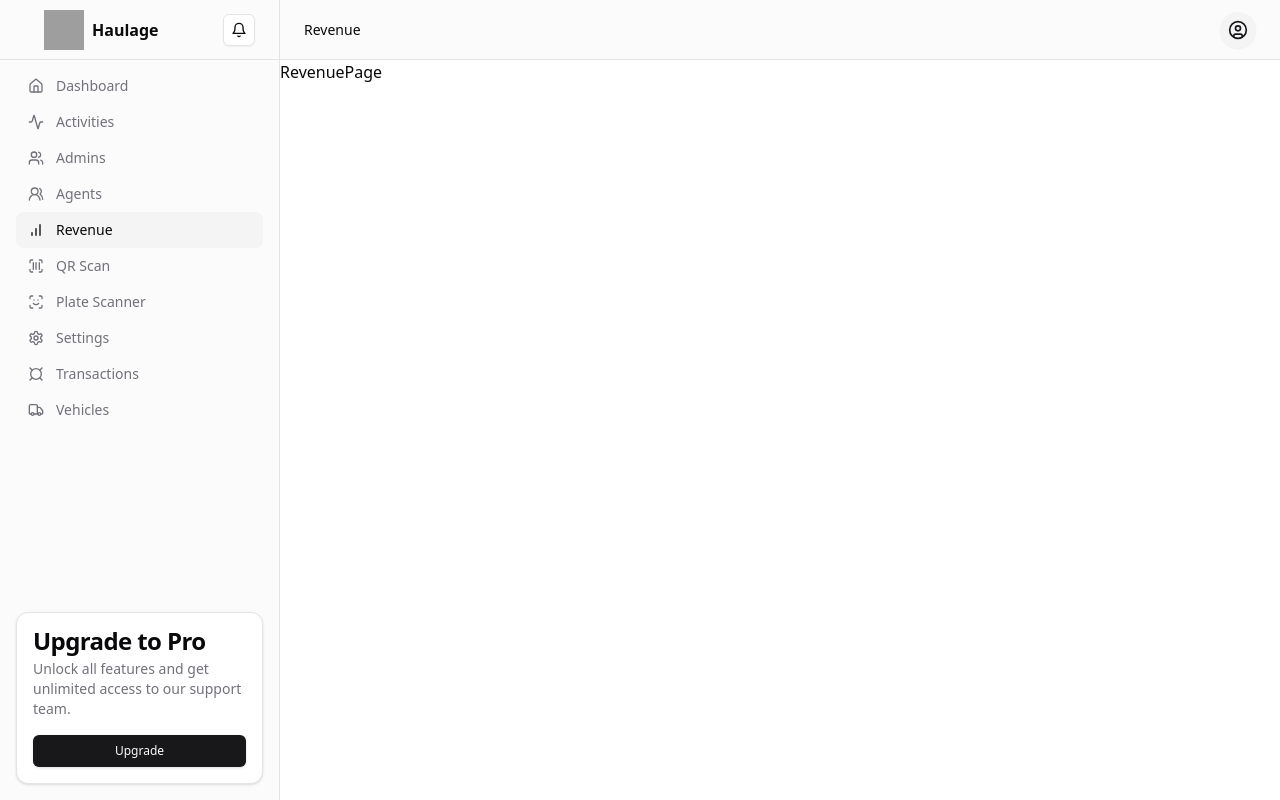
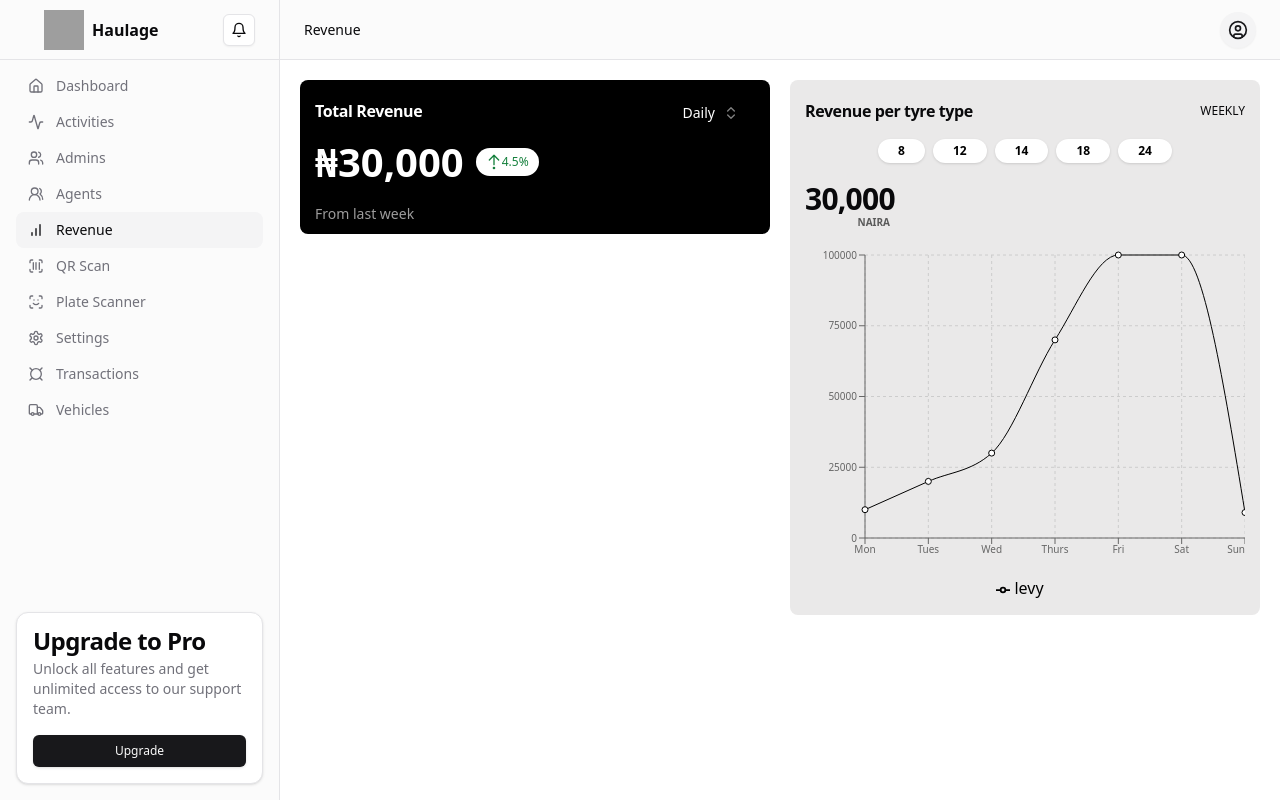
Before and after one commit to iisce/haulage, a Next.js app: page /revenue in a window 1280 px wide. Built offline with nearby package versions, Linux system fonts and the light colour scheme; grey boxes are pictures that could not be loaded.

Commit message:
revenue done??

```diff
--- a/app/(protected)/revenue/page.tsx
+++ b/app/(protected)/revenue/page.tsx
@@ -1,5 +1,10 @@
-import React from 'react';
+import RevenueSummary from "@/components/revenue-page/revenue-summary";
+import React from "react";
 
 export default function RevenuePage() {
-	return <div>RevenuePage</div>;
+  return (
+    <div className="px-[20px]  pt-[20px]">
+      <RevenueSummary />
+    </div>
+  );
 }
--- a/app/layout.tsx
+++ b/app/layout.tsx
@@ -20,10 +20,10 @@ export default function RootLayout({
 	children: React.ReactNode;
 }>) {
 	return (
-		<html lang='en'>
+    <html lang="en">
       <body
         className={cn(
-					'h-screen overflow-clip bg-background font-sans antialiased',
+          "h-screen  bg-background font-sans antialiased",
           ubuntu.variable
         )}
       >
--- /dev/null
+++ b/components/revenue-page/revenue-summary.tsx
@@ -0,0 +1,224 @@
+"use client";
+import React, { PureComponent } from "react";
+
+import { Check, ArrowUpFromDot, ChevronsUpDown } from "lucide-react";
+import {
+  LineChart,
+  Line,
+  XAxis,
+  YAxis,
+  CartesianGrid,
+  Tooltip,
+  Legend,
+  ResponsiveContainer,
+} from "recharts";
+
+import { cn } from "@/lib/utils";
+import { Button } from "@/components/ui/button";
+import {
+  Command,
+  CommandEmpty,
+  CommandGroup,
+  CommandInput,
+  CommandItem,
+  CommandList,
+} from "@/components/ui/command";
+import {
+  Popover,
+  PopoverContent,
+  PopoverTrigger,
+} from "@/components/ui/popover";
+import TyreButton from "./tyre-button";
+
+type IDURATION = {
+  value: string;
+  label: string;
+  price: string;
+};
+
+const DURATION: IDURATION[] = [
+  {
+    value: "Daily",
+    label: "Daily",
+    price: "30,000",
+  },
+  {
+    value: "Weekly",
+    label: "Weekly",
+    price: "100,000",
+  },
+  {
+    value: "Monthly",
+    label: "Monthly",
+    price: "300,000",
+  },
+  {
+    value: "Annually",
+    label: "Annually",
+    price: "500,000",
+  },
+  {
+    value: "Bi-annually",
+    label: "Bi-annually",
+    price: "900,000",
+  },
+];
+
+const data = [
+  {
+    name: "Mon",
+    levy: 10000,
+  },
+  {
+    name: "Tues",
+    levy: 20000,
+  },
+  {
+    name: "Wed",
+    levy: 30000,
+  },
+  {
+    name: "Thurs",
+    levy: 70000,
+  },
+  {
+    name: "Fri",
+    levy: 100000,
+  },
+  {
+    name: "Sat",
+    levy: 100000,
+  },
+  {
+    name: "Sun",
+    levy: 9000,
+  },
+];
+
+export default function RevenueSummary() {
+  const [open, setOpen] = React.useState(false);
+  const [value, setValue] = React.useState("");
+  return (
+    <div className="grid pb-3 grid-cols-1 lg:grid-cols-2 w-full gap-5">
+      <div className="bg-black h-[154px] rounded-lg p-[15px] ">
+        <div className="flex justify-between">
+          <h3 className="text-white  text-[16px]">Total Revenue</h3>
+          <div className="">
+            <Popover open={open} onOpenChange={setOpen}>
+              <PopoverTrigger asChild>
+                <Button
+                  role="combobox"
+                  aria-expanded={open}
+                  className=" bg-black text-white justify-between"
+                >
+                  {value
+                    ? DURATION.find((duration) => duration.value === value)
+                        ?.label
+                    : "Daily"}
+                  <ChevronsUpDown className="ml-2 h-4 w-4 shrink-0 opacity-50" />
+                </Button>
+              </PopoverTrigger>
+              <PopoverContent className="w-[200px] p-0">
+                <Command>
+                  <CommandList>
+                    <CommandEmpty>No duration found.</CommandEmpty>
+                    <CommandGroup>
+                      {DURATION.map((duration) => (
+                        <CommandItem
+                          key={duration.value}
+                          value={duration.value}
+                          onSelect={(currentValue) => {
+                            setValue(
+                              currentValue === value ? "" : currentValue
+                            );
+                            setOpen(false);
+                          }}
+                        >
+                          <Check
+                            className={cn(
+                              "mr-2 h-4 w-4",
+                              value === duration.value
+                                ? "opacity-100"
+                                : "opacity-0"
+                            )}
+                          />
+                          {duration.label}
+                        </CommandItem>
+                      ))}
+                    </CommandGroup>
+                  </CommandList>
+                </Command>
+              </PopoverContent>
+            </Popover>
+          </div>
+        </div>
+        <div className="flex items-center pt-[17px] gap-3">
+          <div>
+            <p className="text-white font-semibold text-[40px]">
+              <span>₦</span>
+              {value
+                ? DURATION.find((duration) => duration.value === value)?.price
+                : "30,000"}
+            </p>
+          </div>
+          <div>
+            <p className=" cursor-default bg-white text-green-700 px-[10px] flex items-center text-[12px] rounded-[40px] ">
+              <ArrowUpFromDot className="w-4 h-" />
+              4.5%{" "}
+            </p>
+          </div>
+        </div>
+        <p className="text-[#9d9c9c] text-[14px] ">From last week</p>
+      </div>
+      <div className="bg-[#eae9e9] rounded-lg p-[15px]">
+        <div className="flex justify-between w-full items-center">
+          <span className="">
+            <h3 className="text-[16px]">Revenue per tyre type</h3>
+          </span>
+          <span>
+            <p className="text-[12px]">WEEKLY</p>
+          </span>
+        </div>
+
+        <div className="flex gap-2 mt-[10px] flex-wrap justify-center">
+          <TyreButton tyre="8" />
+          <TyreButton tyre="12" />
+          <TyreButton tyre="14" />
+          <TyreButton tyre="18" />
+          <TyreButton tyre="24" />
+        </div>
+        <div className="flex w-[85px] mt-[20px] flex-col">
+          <h3 className="text-[30px]">30,000</h3>
+          <span className=" text-[#5a5a5a] text-[10px] text-right font-bold">
+            NAIRA
+          </span>
+        </div>
+        <ResponsiveContainer className={`w-[200px]`} width="100%" height={370}>
+          <LineChart
+            width={500}
+            height={300}
+            data={data}
+            margin={{
+              top: 25,
+              right: 0,
+              left: 0,
+              bottom: 0,
+            }}
+          >
+            <CartesianGrid strokeDasharray="3 3" />
+            <XAxis dataKey="name" fontSize="10px" />
+            <YAxis fontSize="10px" />
+            <Tooltip />
+            <Legend />
+            <Line
+              type="monotone"
+              dataKey="levy"
+              stroke="#000000"
+              activeDot={{ r: 4 }}
+            />
+          </LineChart>
+        </ResponsiveContainer>
+      </div>
+    </div>
+  );
+}
--- /dev/null
+++ b/components/revenue-page/tyre-button.tsx
@@ -0,0 +1,20 @@
+import React from "react";
+import { Button } from "../ui/button";
+
+export default function TyreButton({ tyre }: any) {
+  const [clicked, setClicked] = React.useState(true);
+  return (
+    <div>
+      <Button
+        onClick={() => setClicked(!clicked)}
+        className={
+          clicked
+            ? ` text-black hover:text-white h-6 font-semibold text-[12px] px-[20px] bg-white rounded-full cursor-pointer `
+            : `text-white bg-black rounded-full cursor-pointer h-6 font-semibold text-[12px] px-[20px]`
+        }
+      >
+        {tyre}
+      </Button>
+    </div>
+  );
+}
--- a/components/ui/command.tsx
+++ b/components/ui/command.tsx
@@ -117,7 +117,7 @@ const CommandItem = React.forwardRef<
   <CommandPrimitive.Item
     ref={ref}
     className={cn(
-      "relative flex cursor-default select-none items-center rounded-sm px-2 py-1.5 text-sm outline-none aria-selected:bg-accent aria-selected:text-accent-foreground data-[disabled]:pointer-events-none data-[disabled]:opacity-50",
+      "relative flex cursor-default select-none items-center rounded-sm px-2 py-1.5 text-sm outline-none aria-selected:bg-accent aria-selected:text-accent-foreground data-[disabled = 'true']:pointer-events-none data-[disabled = 'true']:opacity-50",
       className
     )}
     {...props}
--- a/package.json
+++ b/package.json
@@ -59,6 +59,7 @@
 		"react-hook-form": "^7.51.2",
 		"react-resizable-panels": "^2.0.16",
 		"react-webcam": "^7.2.0",
+		"recharts": "^2.12.5",
 		"sonner": "^1.4.41",
 		"tailwind-merge": "^2.2.2",
 		"tailwindcss-animate": "^1.0.7",
```
Also changed, not shown: 1 other file (tests, documents, lock files or other folders). Lines whose indentation alone changed are shown as unchanged.
